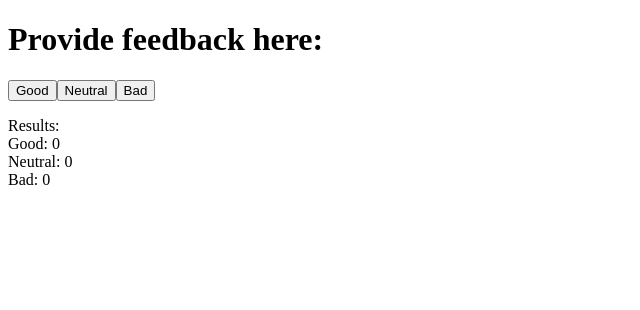
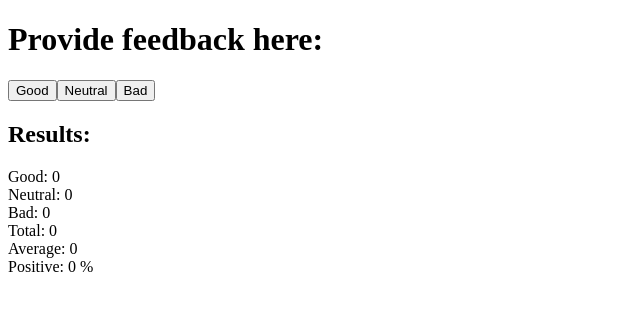
Before and after one commit to DevWithRS/Fullstackopen-Course, a React (Vite) app: page / in a window 1280 px wide. Shown: the top 310 px of the page, without its empty margins (0-640 px from the left). Built offline with nearby package versions, Linux system fonts and the light colour scheme.

Commit message:
Complete exercise 1.7

```diff
--- a/src/App.jsx
+++ b/src/App.jsx
@@ -8,6 +8,11 @@ const App = () => {
   const [good, setGood] = useState(0)
   const [neutral, setNeutral] = useState(0)
   const [bad, setBad] = useState(0)
+  const total = good + neutral + bad
+  const average = total === 0 ? 0 : (good - bad)/(total)
+  const positive = total === 0 ? 0 : ((good)/(total))*100
+
+
 
   const incrementGood = () => {
     setGood(good + 1)
@@ -27,7 +32,8 @@ const App = () => {
       <Button onClick={() => incrementGood()} text="Good"/>
       <Button onClick={() => incrementNeutral()} text="Neutral"/>
       <Button onClick={() => incrementBad()} text="Bad"/>
-      <p>Results:<br/>Good: {good}<br/>Neutral: {neutral}<br/>Bad: {bad}</p>
+      <h2>Results: <br/></h2>
+      <p>Good: {good}<br/>Neutral: {neutral}<br/>Bad: {bad}<br/>Total: {total}<br/>Average: {average}<br/>Positive: {positive} %</p>
     </div>
   )
 }
```
